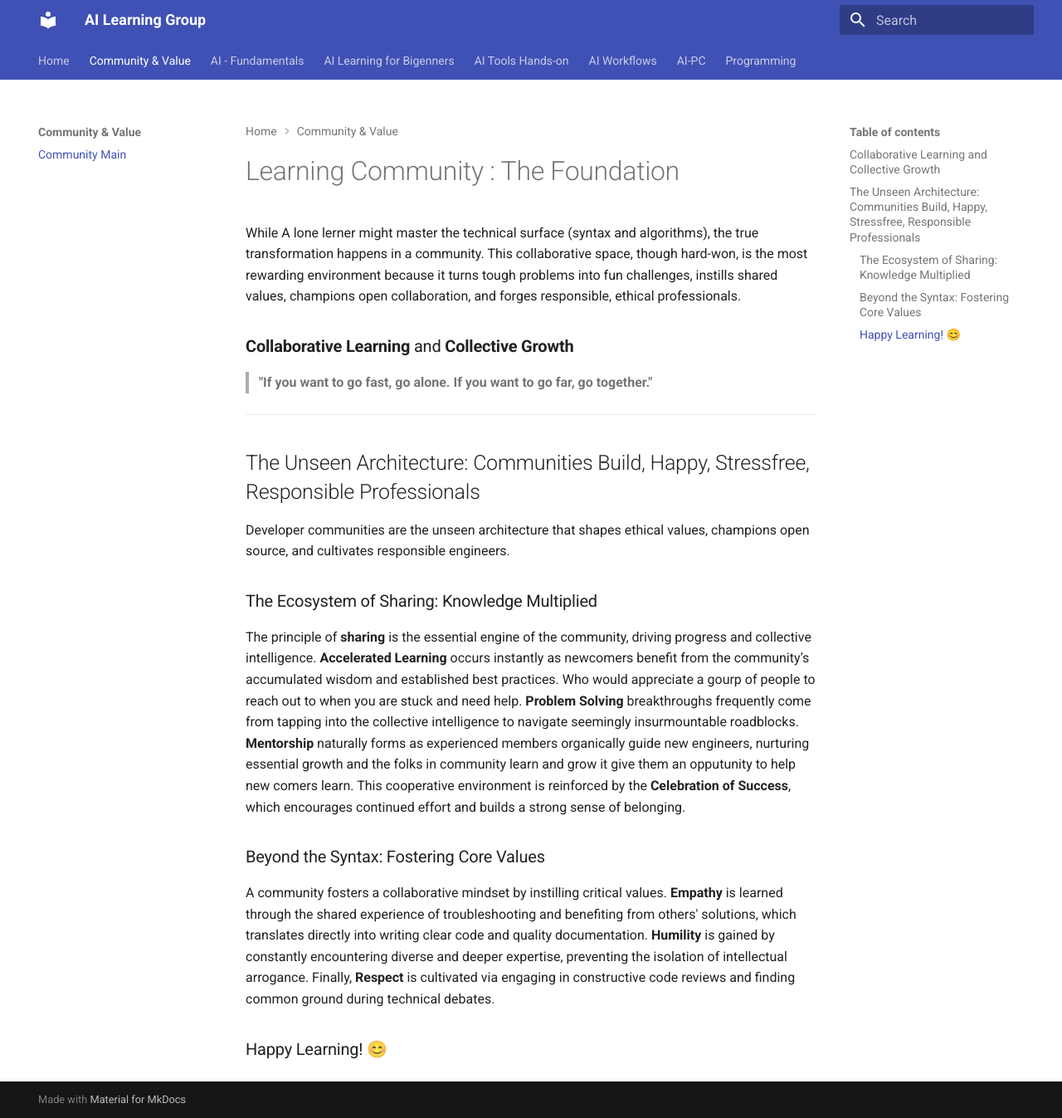
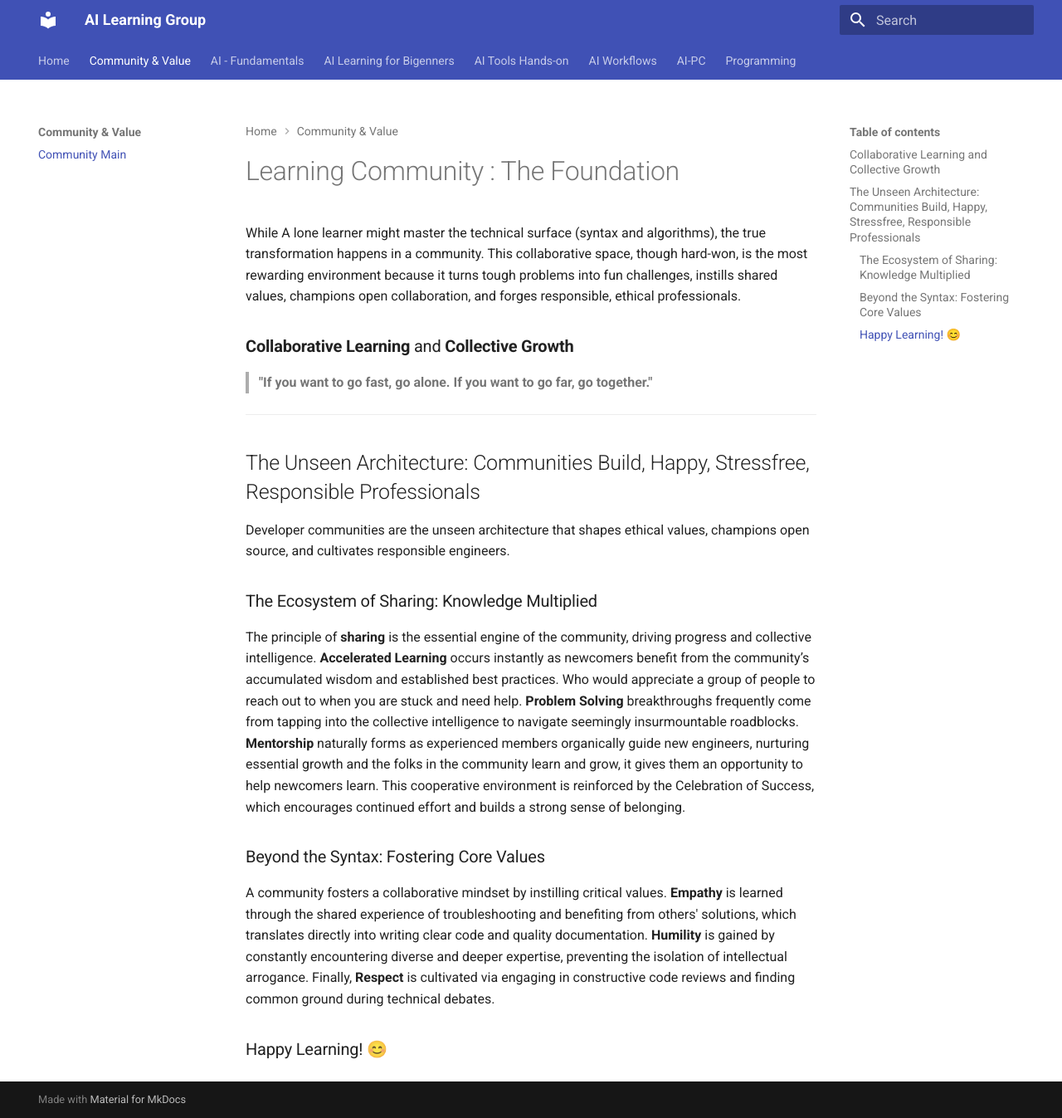
Before and after one commit to tejomayee-tech/toronto_ai_learning_group, an MkDocs documentation site: the page built from docs/community-values-guidelines/Community-main.md, in a window 1280 px wide and 1347 px high. Shown: the whole window at 83% size. Built offline with MkDocs 1.6.1 and Material for MkDocs 9.7.7, drawn with Linux system fonts in a browser that asks for light colours.

Commit message:
docs updates

```diff
--- a/docs/community-values-guidelines/Community-main.md
+++ b/docs/community-values-guidelines/Community-main.md
@@ -1,6 +1,6 @@
 # Learning Community : The Foundation
 
-While A lone lerner might master the technical surface (syntax and algorithms), the true transformation happens in a community. This collaborative space, though hard-won, is the most rewarding environment because it turns tough problems into fun challenges, instills shared values, champions open collaboration, and forges responsible, ethical professionals.
+While A lone learner might master the technical surface (syntax and algorithms), the true transformation happens in a community. This collaborative space, though hard-won, is the most rewarding environment because it turns tough problems into fun challenges, instills shared values, champions open collaboration, and forges responsible, ethical professionals.
 
 
 ### **Collaborative Learning** and **Collective Growth**
@@ -16,7 +16,7 @@ Developer communities are the unseen architecture that shapes ethical values, ch
 
 ### The Ecosystem of Sharing: Knowledge Multiplied
 
-The principle of **sharing** is the essential engine of the community, driving progress and collective intelligence. **Accelerated Learning** occurs instantly as newcomers benefit from the community’s accumulated wisdom and established best practices. Who would appreciate a gourp of people to reach out to when you are stuck and need help.  **Problem Solving** breakthroughs frequently come from tapping into the collective intelligence to navigate seemingly insurmountable roadblocks. **Mentorship** naturally forms as experienced members organically guide new engineers, nurturing essential growth and the folks in community learn and grow it give them an opputunity to help new comers learn. This cooperative environment is reinforced by the **Celebration of Success**, which encourages continued effort and builds a strong sense of belonging.
+The principle of **sharing** is the essential engine of the community, driving progress and collective intelligence. **Accelerated Learning** occurs instantly as newcomers benefit from the community’s accumulated wisdom and established best practices. Who would appreciate a group of people to reach out to when you are stuck and need help.  **Problem Solving** breakthroughs frequently come from tapping into the collective intelligence to navigate seemingly insurmountable roadblocks. **Mentorship** naturally forms as experienced members organically guide new engineers, nurturing essential growth and the folks in the community learn and grow, it gives them an opportunity to help newcomers learn. This cooperative environment is reinforced by the Celebration of Success, which encourages continued effort and builds a strong sense of belonging.
 
 ### Beyond the Syntax: Fostering Core Values
 
```
Also changed, not shown: docs/easy-python-sessions/Visualize-Progress.md (+1 -1 lines).
